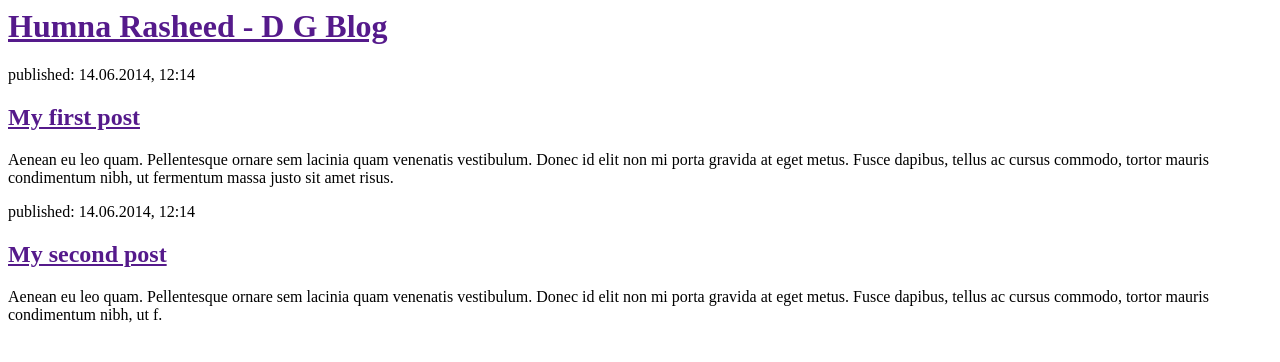
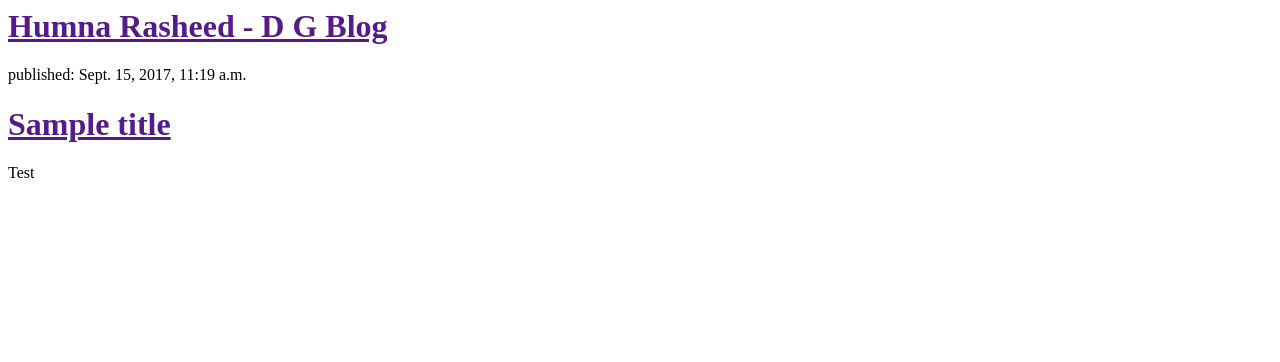
Before and after one commit to HumnaRasheed/Final-test-8210, a Django app: page / in a window 1280 px wide. Shown: the top 362 px of the page. Run offline with Django 3.2, Linux system fonts and the light colour scheme; data comes from the database, SQL or seed files in the repository; both versions use the stored data as it was after the commit.

Commit message:
Modified templates to display posts from database.

```diff
--- a/dgb/mysite/blog/templates/blog/post_list.html
+++ b/dgb/mysite/blog/templates/blog/post_list.html
@@ -8,16 +8,15 @@
             <h1><a href="">Humna Rasheed - D G Blog</a></h1>
         </div>
 
-        <div>
-            <p>published: 14.06.2014, 12:14</p>
-            <h2><a href="">My first post</a></h2>
-            <p>Aenean eu leo quam. Pellentesque ornare sem lacinia quam venenatis vestibulum. Donec id elit non mi porta gravida at eget metus. Fusce dapibus, tellus ac cursus commodo, tortor mauris condimentum nibh, ut fermentum massa justo sit amet risus.</p>
-        </div>
 
-        <div>
-            <p>published: 14.06.2014, 12:14</p>
-            <h2><a href="">My second post</a></h2>
-            <p>Aenean eu leo quam. Pellentesque ornare sem lacinia quam venenatis vestibulum. Donec id elit non mi porta gravida at eget metus. Fusce dapibus, tellus ac cursus commodo, tortor mauris condimentum nibh, ut f.</p>
-        </div>
+    {% for post in posts %}
+    <div>
+        <p>published: {{ post.published_date }}</p>
+        <h1><a href="">{{ post.title }}</a></h1>
+        <p>{{ post.text|linebreaksbr }}</p>
+    </div>
+    {% endfor %}
+
+
     </body>
 </html>
--- a/dgb/mysite/blog/views.py
+++ b/dgb/mysite/blog/views.py
@@ -1,7 +1,10 @@
 from django.shortcuts import render
+from django.utils import timezone
+from .models import Post
 
 # Create your views here.
 
 
 def post_list(request):
-    return render(request, 'blog/post_list.html', {})
+    posts = Post.objects.filter(published_date__lte=timezone.now()).order_by('published_date')
+    return render(request, 'blog/post_list.html', {'posts': posts})
```
Also changed, not shown: dgb/mysite/db.sqlite3.
